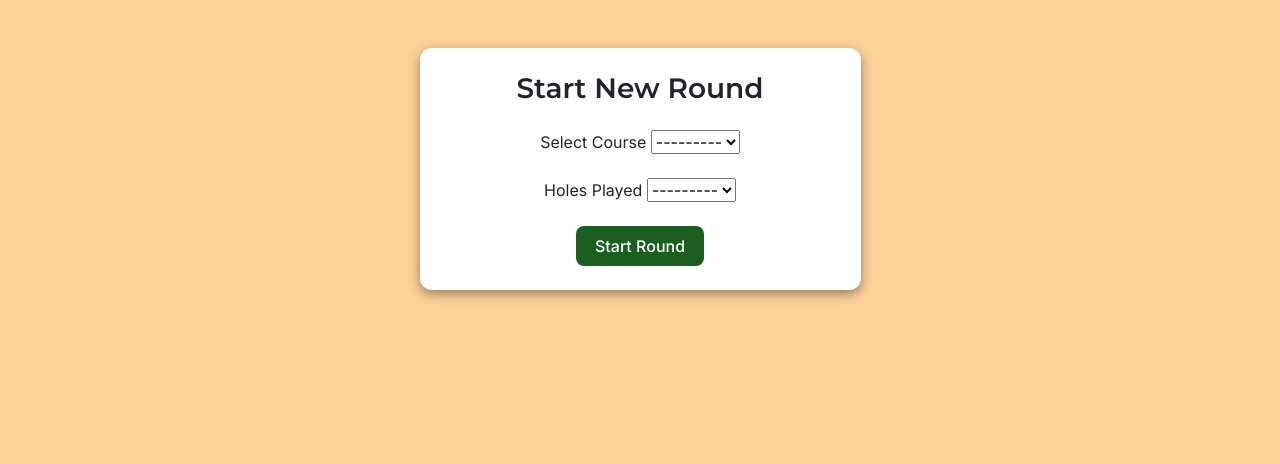
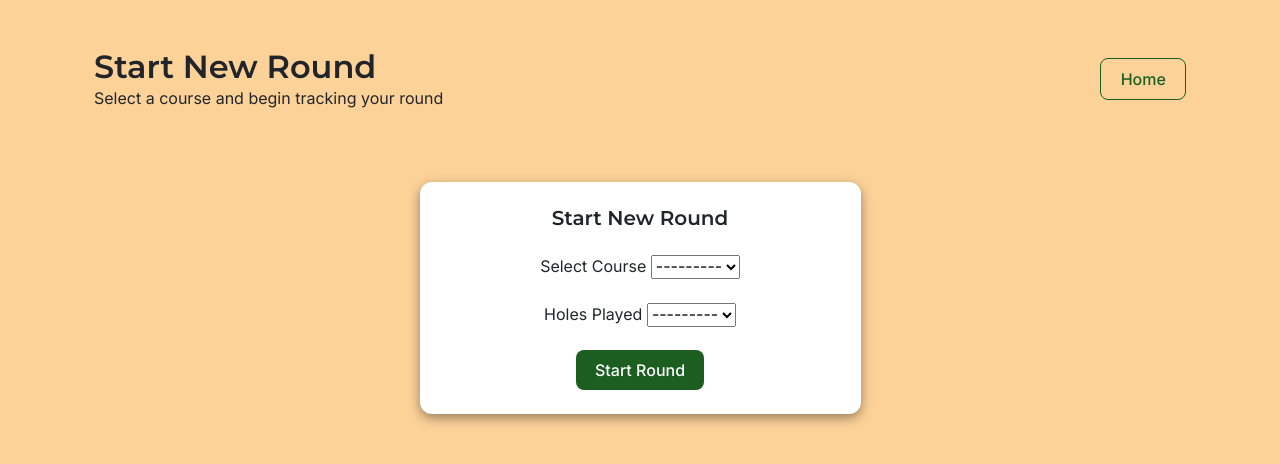
Before and after one commit to N-Smillie/golf-tracker-project, a Django app: page /rounds/start/ in a window 1280 px wide. Shown: the part 60-524 px from the top of the page. Run offline with Django 4.2, Linux system fonts and the light colour scheme; the visitor is signed in with stand-in values (Sample User, id 1); data that the repository does not hold is empty.

Commit message:
added header and home button to start new round page and added margin to top of card

```diff
--- a/rounds/templates/rounds/start_round.html
+++ b/rounds/templates/rounds/start_round.html
@@ -4,12 +4,31 @@
 
 <div class="container-fluid py-4">
     <div class="row justify-content-center">
-        <div class="col-12 col-md-8 col-lg-5">
+        <div class="d-flex justify-content-between align-items-center mb-4">
+
+            <div>
+
+                <h2 class="mb-0">
+                    Start New Round
+                </h2>
+
+                <span>
+                    Select a course and begin tracking your round
+                </span>
+
+            </div>
+
+                <a href="{% url 'home' %}" class="btn btn-outline-secondary">
+                    Home
+                </a>
+
+        </div>
+
+        <div class="col-12 col-md-8 col-lg-5 mt-5">
 
             <div class="card">
                 <div class="card-body">
-
-                    <h3 class="mb-4 text-center">Start New Round</h3>
+                    <h5 class="card-title text-center mb-4">Start New Round</h5>
 
                     <form method="POST">
                         {% csrf_token %}
```
